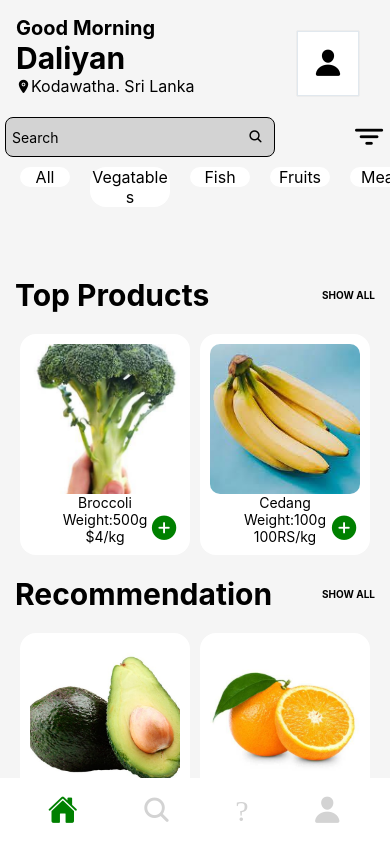
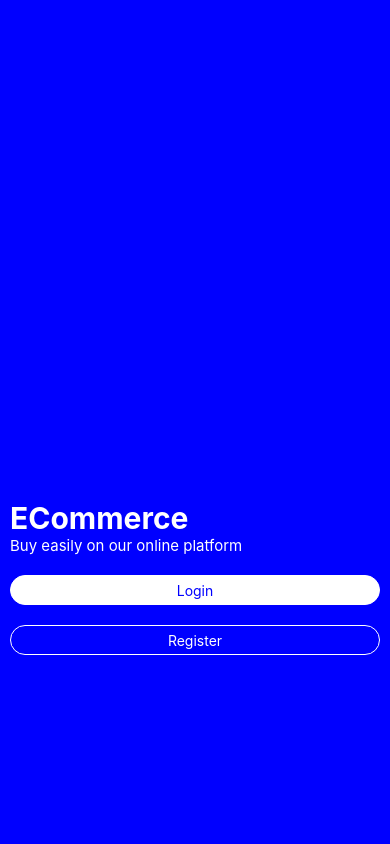
Before and after one commit to molokochris/E-Commerce, a React Native app: screen / in a window 390 px wide. Built offline with nearby package versions, Linux system fonts and the light colour scheme.

Commit message:
latest commint

```diff
--- a/App.js
+++ b/App.js
@@ -1,19 +1,42 @@
 import { StatusBar } from "expo-status-bar";
 import { StyleSheet, Text, View } from "react-native";
+import { NavigationContainer } from "@react-navigation/native";
+import { createStackNavigator } from "@react-navigation/stack";
 import Login from "../E-Commerce/components/auth/Login";
 import Registration from "./components/auth/Registration";
 import Welcome from "./components/screens/Welcome";
 import Home from "./components/screens/Home";
+const Stack = createStackNavigator();
 
 const App = () => {
   return (
-    <View style={{ flex: 1 }}>
-      {/* <Welcome /> */}
-      <Home />
-      {/* <Login /> */}
-      {/* <Registration /> */}
-      {/* <List/> */}
-    </View>
+    <NavigationContainer>
+      <Stack.Navigator initialRouteName="Welcome">
+        <Stack.Screen
+          name="Welcome"
+          component={Welcome}
+          options={{ headerShown: false }}
+        />
+
+        <Stack.Screen
+          name="Home"
+          component={Home}
+          options={{ headerShown: false }}
+        />
+
+        <Stack.Screen
+          name="Login"
+          component={Login}
+          options={{ headerShown: false }}
+        />
+
+        <Stack.Screen
+          name="Registration"
+          component={Registration}
+          options={{ headerShown: false }}
+        />
+      </Stack.Navigator>
+    </NavigationContainer>
   );
 };
 
--- a/package.json
+++ b/package.json
@@ -11,6 +11,8 @@
   "dependencies": {
     "@expo/vector-icons": "^13.0.0",
     "@expo/webpack-config": "^19.0.0",
+    "@react-navigation/native": "^6.1.8",
+    "@react-navigation/stack": "^6.3.18",
     "expo": "~49.0.13",
     "expo-status-bar": "~1.6.0",
     "react": "18.2.0",
```
Also changed, not shown: 1 other file (tests, documents, lock files or other folders).
